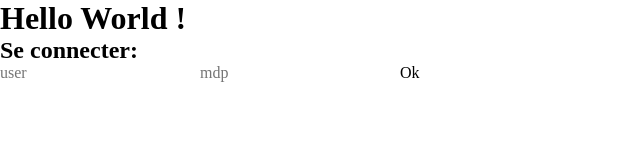
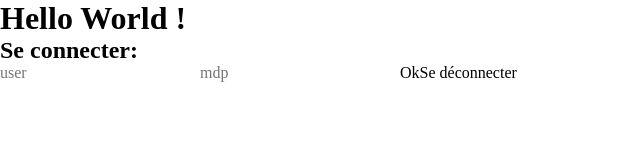
Before and after one commit to Guetso/SmashBook, a Nuxt app in the folder smashBook/: page / in a window 1280 px wide. Shown: the top 160 px of the page, without its empty margins (0-640 px from the left). Built offline with nearby package versions, Linux system fonts and the light colour scheme.

Commit message:
ok logout

```diff
--- a/smashBook/pages/index.vue
+++ b/smashBook/pages/index.vue
@@ -5,6 +5,7 @@
     <input v-model="form.name" placeholder="user" />
     <input v-model="form.password" placeholder="mdp" />
     <button type="submit" @click="loginMe">Ok</button>
+    <button @click="logMeOut">Se déconnecter</button>
   </div>
 </template>
 
@@ -18,8 +19,18 @@ export default {
   methods: {
     loginMe() {
       this.$store.dispatch('auth/login', this.form).then(
+        () => {
+          console.log('Vous êtes connecté', response)
+        },
+        (error) => {
+          console.log(error)
+        }
+      )
+    },
+    logMeOut() {
+      this.$store.dispatch('auth/logout').then(
         (response) => {
-          console.log(response)
+          console.log('Vous êtes déconnecté')
         },
         (error) => {
           console.log(error)
```
